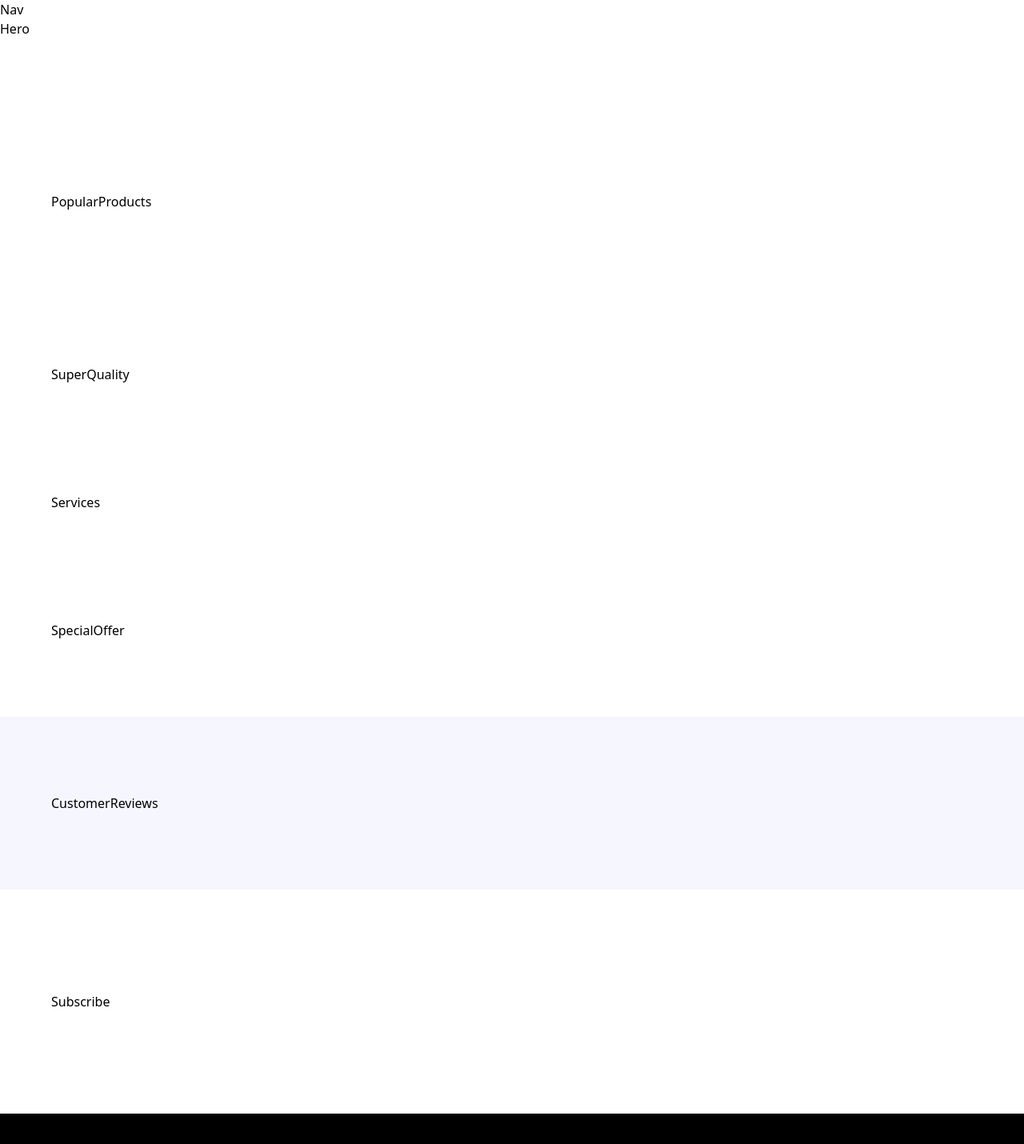
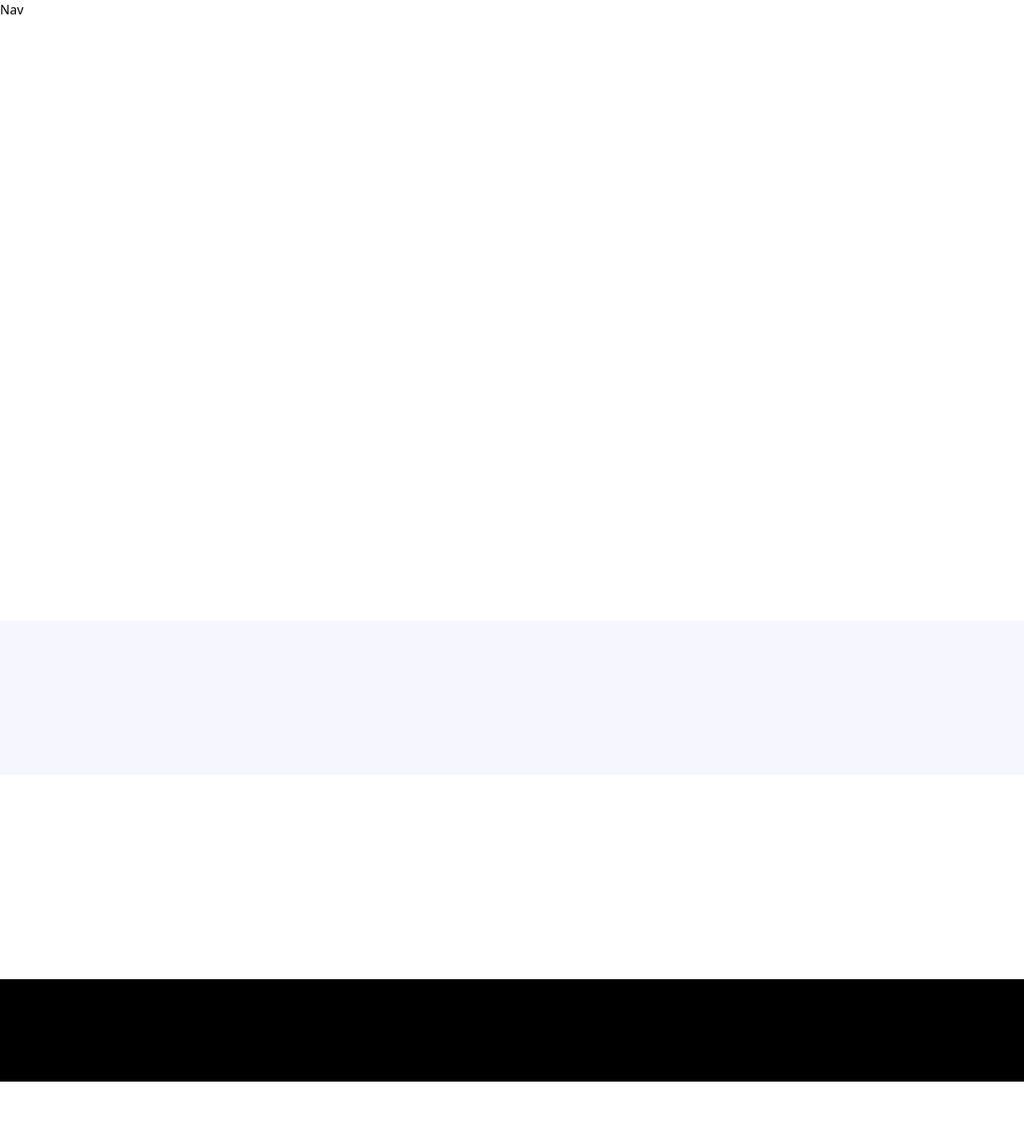
Before and after one commit to BarcDevs/NikeLandingPage, a React (Vite) app: page / in a window 1280 px wide. Shown: the top 1430 px of the page at 80% size. After the commit the page ends 1352 px from the top, so only its background shows below. Built offline with nearby package versions, Linux system fonts and the light colour scheme; a web font is replaced by a local one.

Commit message:
added section components placeholders

```diff
--- a/src/App.tsx
+++ b/src/App.tsx
@@ -1,37 +1,48 @@
+import {
+    Hero,
+    PopularProducts,
+    SuperQuality,
+    Services,
+    SpecialOffer,
+    CustomerReviews,
+    Subscribe,
+    Footer
+} from "./sections"
+
 const App = ({}) => (
     <main className={'relative'}>
         Nav
 
         <section className="xl:padding-1 wide:padding-r padding-b">
-            Hero
+            <Hero/>
         </section>
 
         <section className="padding">
-            PopularProducts
+            <PopularProducts/>
         </section>
 
         <section className="padding">
-            SuperQuality
+            <SuperQuality/>
         </section>
 
         <section className="padding-x py-10">
-            Services
+            <Services/>
         </section>
 
         <section className="padding">
-            SpecialOffer
+            <SpecialOffer/>
         </section>
 
         <section className="padding bg-pale-blue">
-            CustomerReviews
+            <CustomerReviews/>
         </section>
 
         <section className="padding-x w-full py-16 sm:py-32">
-            Subscribe
+            <Subscribe/>
         </section>
 
         <footer className="padding-x padding-t bg-black pb-8">
-            Footer
+            <Footer/>
         </footer>
 
     </main>
--- /dev/null
+++ b/src/sections/CustomerReviews.tsx
@@ -0,0 +1,9 @@
+const CustomerReviews = ({}) => {
+    return (
+        <div>
+
+        </div>
+    )
+}
+
+export default CustomerReviews
--- /dev/null
+++ b/src/sections/Footer.tsx
@@ -0,0 +1,9 @@
+const Footer = ({}) => {
+    return (
+        <div>
+
+        </div>
+    )
+}
+
+export default Footer
--- /dev/null
+++ b/src/sections/Hero.tsx
@@ -0,0 +1,9 @@
+const Hero = ({}) => {
+    return (
+        <div>
+
+        </div>
+    )
+}
+
+export default Hero
--- /dev/null
+++ b/src/sections/PopularProducts.tsx
@@ -0,0 +1,9 @@
+const PopularProducts = ({}) => {
+    return (
+        <div>
+
+        </div>
+    )
+}
+
+export default PopularProducts
--- /dev/null
+++ b/src/sections/Services.tsx
@@ -0,0 +1,9 @@
+const Services = ({}) => {
+    return (
+        <div>
+
+        </div>
+    )
+}
+
+export default Services
--- /dev/null
+++ b/src/sections/SpecialOffer.tsx
@@ -0,0 +1,9 @@
+const SpecialOffer = ({}) => {
+    return (
+        <div>
+
+        </div>
+    )
+}
+
+export default SpecialOffer
--- /dev/null
+++ b/src/sections/Subscribe.tsx
@@ -0,0 +1,9 @@
+const Subscribe = ({}) => {
+    return (
+        <div>
+
+        </div>
+    )
+}
+
+export default Subscribe
--- /dev/null
+++ b/src/sections/SuperQuality.tsx
@@ -0,0 +1,9 @@
+const SuperQuality = ({}) => {
+    return (
+        <div>
+
+        </div>
+    )
+}
+
+export default SuperQuality
--- /dev/null
+++ b/src/sections/index.ts
@@ -0,0 +1,19 @@
+import CustomerReviews from './CustomerReviews.tsx'
+import Hero from './Hero.tsx'
+import PopularProducts from './PopularProducts.tsx'
+import Services from './Services.tsx'
+import SpecialOffer from './SpecialOffer.tsx'
+import Subscribe from './Subscribe.tsx'
+import SuperQuality from './SuperQuality.tsx'
+import Footer from './Footer.tsx'
+
+export {
+    CustomerReviews,
+    Hero,
+    PopularProducts,
+    Services,
+    SpecialOffer,
+    Subscribe,
+    SuperQuality,
+    Footer
+}
```
